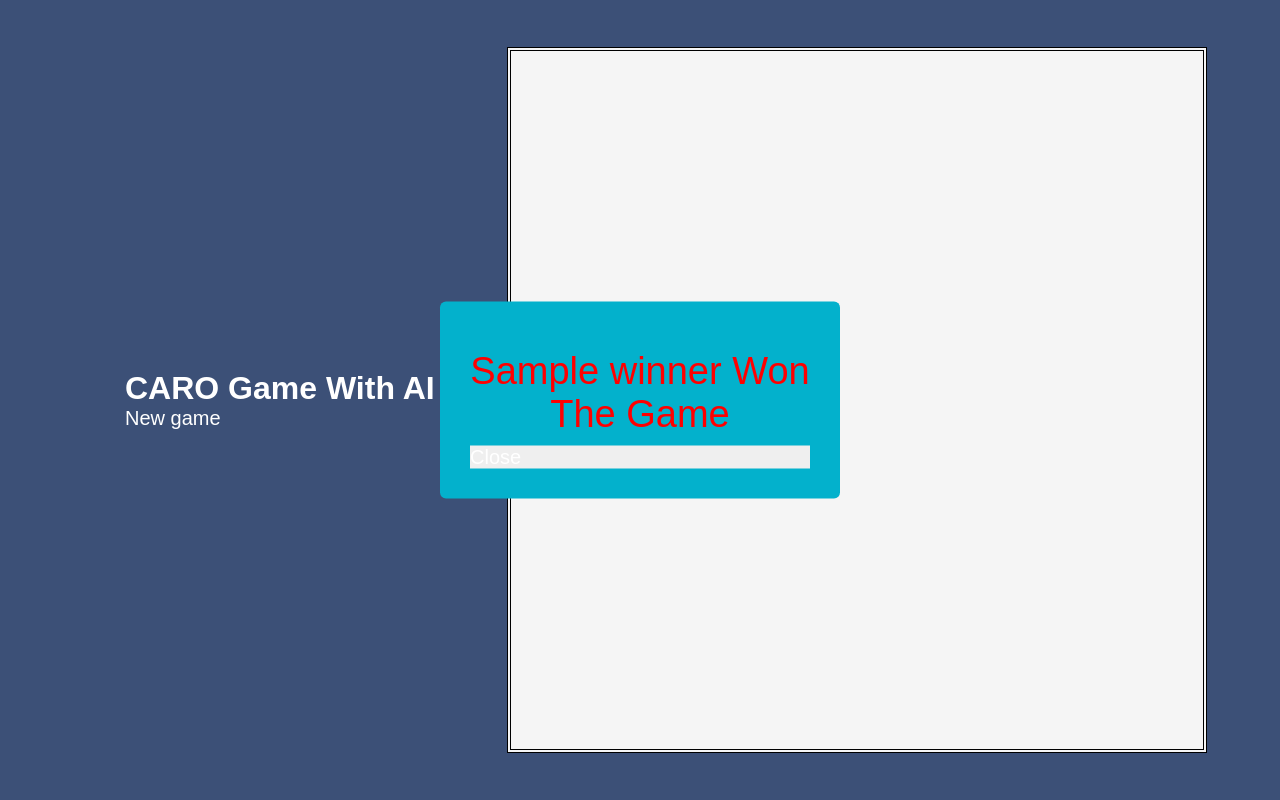
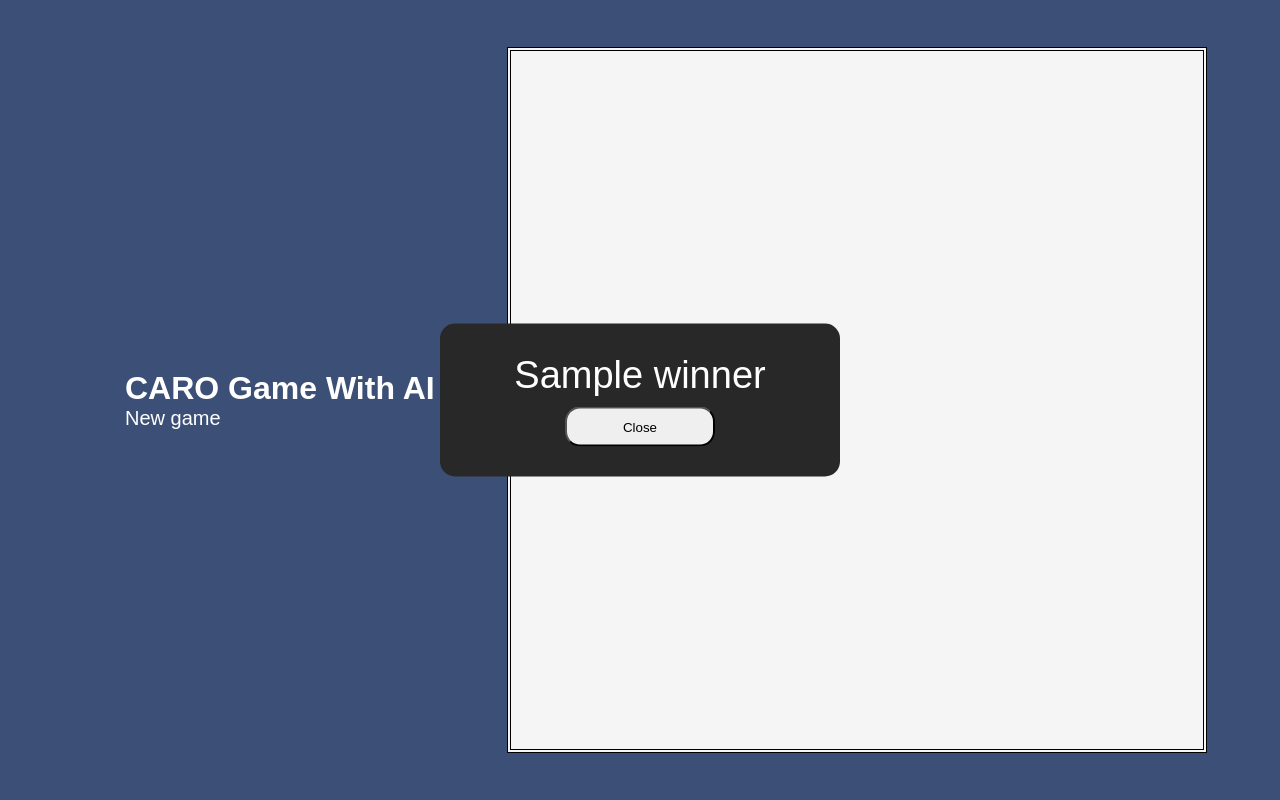
Before and after one commit to Naruuchi/CaroGame, a Flask app: template templates/game.html in a window 1280 px wide. Run offline with Flask 3, Linux system fonts and the light colour scheme; the template is opened without the code that fills it: most values are stand-ins (such as "Sample title", 1, 10 or a date in 2020).

Commit message:
Adding Show Winner and small adjust

```diff
--- a/app.py
+++ b/app.py
@@ -19,8 +19,8 @@
 @app.route('/size/<int:size>')
 def game(size):
     result = {
-        1 : "AI",
-        -1 : "You",
+        1 : "AI Win",
+        -1 : "You Win",
         0 : "Tie",
         2 : "No"
     }
--- a/minimax.py
+++ b/minimax.py
@@ -82,7 +82,12 @@
 def minimax(gametable, n, depth, isMax):
     result = checkWinner(gametable, n)
     if result != 2:
-        return scores[result]
+        if result == 1:
+            return scores[result] - depth
+        elif result == - 1:
+            return scores[result] + depth
+        else:
+            return scores[result]
 
     if isMax == True:
         bestScore = -999999
@@ -106,8 +111,3 @@
                     bestScore = min(bestScore, score)
 
         return bestScore
-
-gametable = [[0,-1,0,0],
-             [1,-1,1,0],
-             [0,-1,0,0],
-             [0,-1,0,0]]
--- a/static/css/base.css
+++ b/static/css/base.css
@@ -15,3 +15,8 @@
     align-items: center;
     justify-content: center;
 }
+
+.btn
+{
+    color: black;
+}
--- a/static/css/game.css
+++ b/static/css/game.css
@@ -38,21 +38,39 @@
 .popup
 {
     width: 400px;
-    background: rgb(3, 177, 204);
-    border-radius: 6px;
+    background: rgb(39, 40, 39);
+    border-radius: 15px;
     position: absolute;
-    top: 50%;
+    top:0;
     left: 50%;
-    transform: translate(-50%, -50%);
+    transform: translate(-50%, -50%) scale(0.1);
     text-align: center;
     padding: 0 30px 30px;
     color: #000;
+    visibility: hidden;
+    transition: transform 0.4s, top 0.4s;
 }
 
-.popup h2
+.openPopup
 {
-    color: red;
+    visibility: visible;
+    top: 50%;
+    transform: translate(-50%, -50%) scale(1);
+}
+
+.popup h2,h3
+{
+    color: FFF;
     font-size: 38px;
     font-weight: 500;
     margin: 30px 0 10px;
 }
+
+.btn {
+    width: 150px;
+    height: 40px;
+    border-radius: 15px;
+    box-shadow: 10px black;
+    cursor: pointer;
+    outline: none;
+}
--- a/templates/game.html
+++ b/templates/game.html
@@ -28,25 +28,31 @@
         let winner = "{{winner}}"
         if (winner != "No")
         {
+            let popup = document.getElementById("popup");
+            popup.classList.add("openPopup");
+        }
+    }
 
-        }
+    function closePopup()
+    {
+        let popup = document.getElementById("popup");
+        popup.classList.remove("openPopup");
     }
 </script>
 {% endblock %}
 
 {% block body %}
 
-<body onload="resize();">
+<body onload="resize(); popUp();">
     <div class="container">
-        <div class="popup">
-            <img src="" alt="">
-            <h2 >{{winner}} Won The Game</h2>
-            <button class="button"> Close </button>
+        <div class="popup" id="popup">
+            <h2>{{winner}}</h2>
+            <button class="btn" onclick="closePopup()"> Close </button>
         </div>
 
         <div style="margin-left: 125px;">
             <h1 >CARO Game With AI</h1>
-            <a href="" class="button">New game</a>
+            <a href="/resize/{{size}}" class="button">New game</a>
         </div>
         <table class="center">
             {% for i in range(0,size) %}
--- a/templates/main.html
+++ b/templates/main.html
@@ -9,7 +9,7 @@
 
 <body>
     <div class="container">
-        <div style="position: absolute;">
+        <div class="main">
             <h1>Caro Game by Team 10</h1>
             <h4>Chơi ngay</h4>
             <p>Lựa chọn bàn cờ</p>
```
Also changed, not shown: static/css/main.css (+8 -3 lines).
